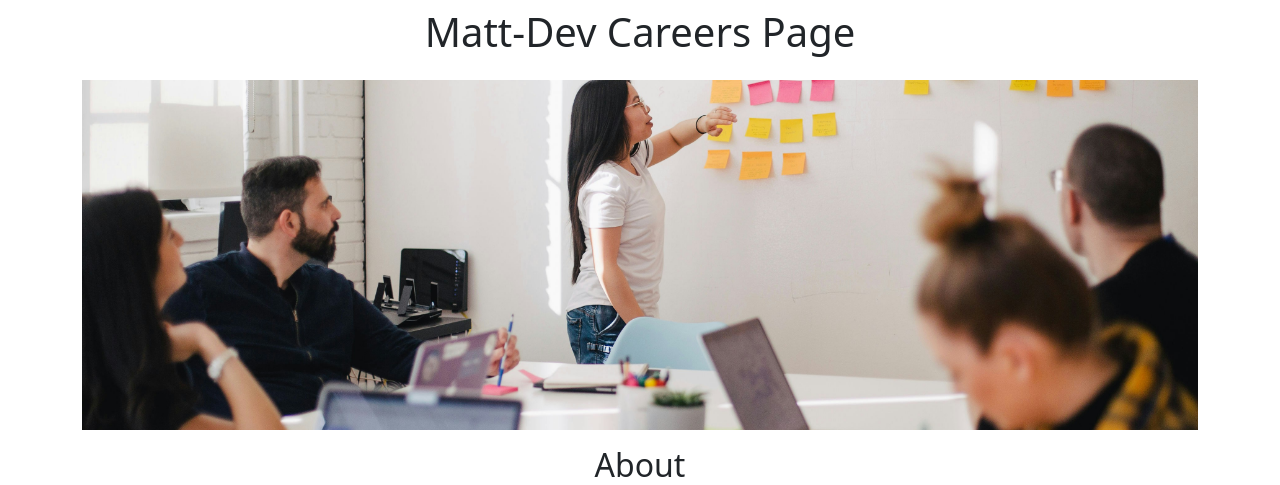
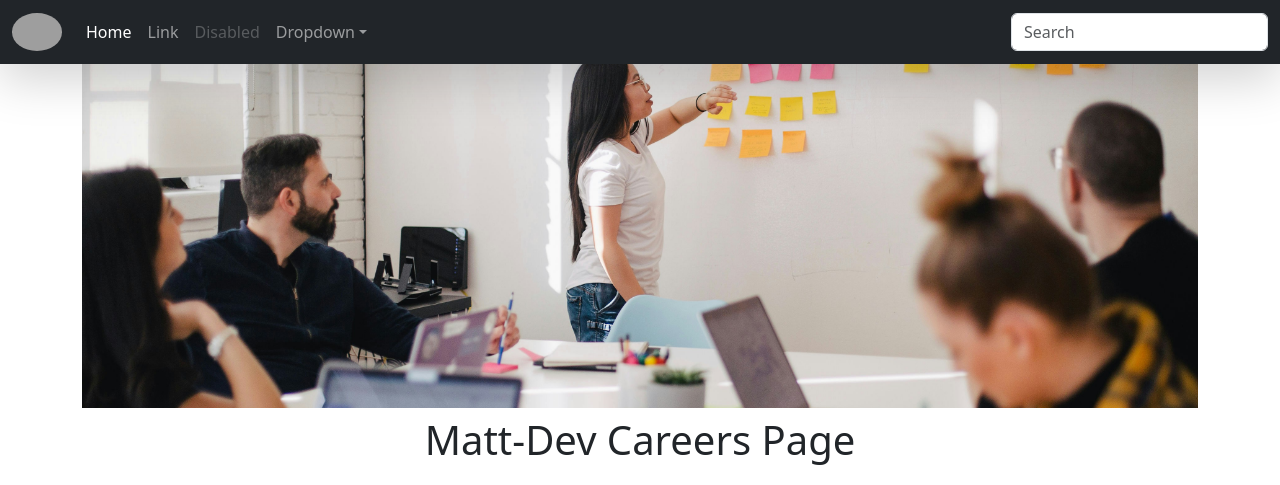
Before and after one commit to OfomiMatthew/careers-website, a Flask app: page / in a window 1280 px wide. Shown: the top 485 px of the page. Run offline with Flask 3, Linux system fonts and the light colour scheme; grey boxes are pictures that could not be loaded.

Commit message:
Functional and static improvement

```diff
--- /dev/null
+++ b/templates/footer.html
@@ -0,0 +1,12 @@
+<div class="container">
+	<footer class="py-3 my-4">
+		<ul class="nav justify-content-center border-bottom pb-3 mb-3">
+			<li class="nav-item"><a href="/" class="nav-link px-2 text-body-secondary">Home</a></li>
+			<li class="nav-item"><a href="#" class="nav-link px-2 text-body-secondary">Features</a></li>
+			<li class="nav-item"><a href="#" class="nav-link px-2 text-body-secondary">Events</a></li>
+			<li class="nav-item"><a href="#" class="nav-link px-2 text-body-secondary">FAQs</a></li>
+			<li class="nav-item"><a href="#" class="nav-link px-2 text-body-secondary">About</a></li>
+		</ul>
+		<p class="text-center text-body-secondary copy">&copy;</p>
+	</footer>
+</div>
--- a/templates/home.html
+++ b/templates/home.html
@@ -16,17 +16,29 @@
 		height:350px;
 		object-fit:cover;
 		}
-
-
-
-
 		</style>
 </head>
 
 <body>
+
+{% include 'nav.html' %}
+
+
+
 		<div class="container">
+			<image class="img-fluid" src="https://74c2efcb-b506-4a38-8595-3a49d36c544f-00-2ey3b9gygkvdf.spock.replit.dev/static/banner.jpg" id="banner" />
+
 	<h1 class='text-center mt-2 mb-4'>{{company}} Careers Page</h1>
-	<image class="img-fluid" src="https://74c2efcb-b506-4a38-8595-3a49d36c544f-00-2ey3b9gygkvdf.spock.replit.dev/static/banner.jpg" id="banner" />
+				<div class="row">
+<div class="col-md-7">
+				<p class='lead'>Lorem ipsum dolor sit, amet consectetur adipisicing elit. Suscipit omnis quae, quo reprehenderit et quas ducimus natus nesciunt facere ullam eius voluptates dolore quia aspernatur beatae pariatur hic vero delectus.
+				Aperiam voluptas alias quisquam blanditiis tenetur voluptatem ad quasi praesentium fugit ullam, dolore eius delectus porro, mollitia repudiandae omnis labore! Quas modi perferendis a rem similique iste ipsam quo magnam!</p>
+				</div>
+
+					<div class="d-none  d-md-block col-5">
+	<img src="https://images.unsplash.com/photo-1522071820081-009f0129c71c?q=80&w=1470&auto=format&fit=crop&ixlib=rb-4.0.3&ixid=M3wxMjA3fDB8MHxwaG90by1wYWdlfHx8fGVufDB8fHx8fA%3D%3D" width="400" />
+					</div>
+				</div>
 
 		<h2 class='text-center mt-3'>About</h2>
 		<p class="lead">Lorem ipsum dolor sit amet consectetur adipisicing elit. Officia tempore officiis similique iure repellendus consequatur sit nam reprehenderit sint qui dolor nihil, quod corrupti earum deserunt quam at sequi voluptatem.</p>
@@ -39,9 +51,13 @@
 			{% endfor %}
 		</div>
 		<div class="text-center">
-		<button class='btn btn-primary'>Contact Us</button>
-			<p class="copy mt-4">&copy; </p>
+		<a href="mailto:matthewofomi2015@gmail.com?subject=Question%20about%20Job%20Openings&body=My%20name%3A%20%3CYour%20name%20here%3E%0D%0A%0D%0AMy%20question%3A%20%3CEnter%20your%20question%3E"
+
+			class='btn btn-primary'>Contact Us</a>
+
+
 		</div>
+		{% include 'footer.html' %}
 </div>
 	<script src="https://cdn.jsdelivr.net/npm/@popperjs/core@2.11.8/dist/umd/popper.min.js" integrity="sha384-I7E8VVD/ismYTF4hNIPjVp/Zjvgyol6VFvRkX/vR+Vc4jQkC+hVqc2pM8ODewa9r" crossorigin="anonymous"></script>
 	<script src="https://cdn.jsdelivr.net/npm/bootstrap@5.3.3/dist/js/bootstrap.min.js" integrity="sha384-0pUGZvbkm6XF6gxjEnlmuGrJXVbNuzT9qBBavbLwCsOGabYfZo0T0to5eqruptLy" crossorigin="anonymous"></script>
--- a/templates/jobitem.html
+++ b/templates/jobitem.html
@@ -10,7 +10,10 @@
 {% endif %}
 		</div>
 	<div class='col-3'>
-	<button class="btn btn-outline-info float-end">Apply</button>
+	<a href="mailto:matthewofomi2015@gmail.com?subject=Application%20for%20{{job['title']}}&body=My%20name%3A%20%3CYour%20name%3E%0D%0A%0D%0AMy%20resume%20link%3A%20%3Cresume%20link%3E%0D%0A%0D%0AMy%20LinkedIn%20link%3A%20%3Clinkedin%20link%3E"
+
+
+		class="btn btn-outline-info float-end">Apply</a>
 		</div>
 		</div>
 
--- /dev/null
+++ b/templates/nav.html
@@ -0,0 +1,34 @@
+<nav class="navbar navbar-expand-lg navbar-dark bg-dark shadow-lg fixed-top" aria-label="Fifth navbar example">
+	<div class="container-fluid">
+		<a class="navbar-brand" href="#"><img src="https://images.unsplash.com/photo-1497032628192-86f99bcd76bc?q=80&w=1470&auto=format&fit=crop&ixlib=rb-4.0.3&ixid=M3wxMjA3fDB8MHxwaG90by1wYWdlfHx8fGVufDB8fHx8fA%3D%3D" width="50" class="rounded-circle" /></a>
+		<button class="navbar-toggler" type="button" data-bs-toggle="collapse" data-bs-target="#navbarsExample05" aria-controls="navbarsExample05" aria-expanded="false" aria-label="Toggle navigation">
+			<span class="navbar-toggler-icon"></span>
+		</button>
+
+		<div class="collapse navbar-collapse" id="navbarsExample05">
+			<ul class="navbar-nav me-auto mb-2 mb-lg-0">
+				<li class="nav-item">
+					<a class="nav-link active" aria-current="page" href="#">Home</a>
+				</li>
+				<li class="nav-item">
+					<a class="nav-link" href="#">Link</a>
+				</li>
+				<li class="nav-item">
+					<a class="nav-link disabled" aria-disabled="true">Disabled</a>
+				</li>
+				<li class="nav-item dropdown">
+					<a class="nav-link dropdown-toggle" href="#" data-bs-toggle="dropdown" aria-expanded="false">Dropdown</a>
+					<ul class="dropdown-menu">
+						<li><a class="dropdown-item" href="#">Action</a></li>
+						<li><a class="dropdown-item" href="#">Another action</a></li>
+						<li><a class="dropdown-item" href="#">Something else here</a></li>
+					</ul>
+				</li>
+			</ul>
+			<form role="search">
+				<input class="form-control" type="search" placeholder="Search" aria-label="Search">
+			</form>
+		</div>
+	</div>
+</nav>
+<div style="height:58px;"></div>
```
Also changed, not shown: static/bootstrap-logo.svg (added).
